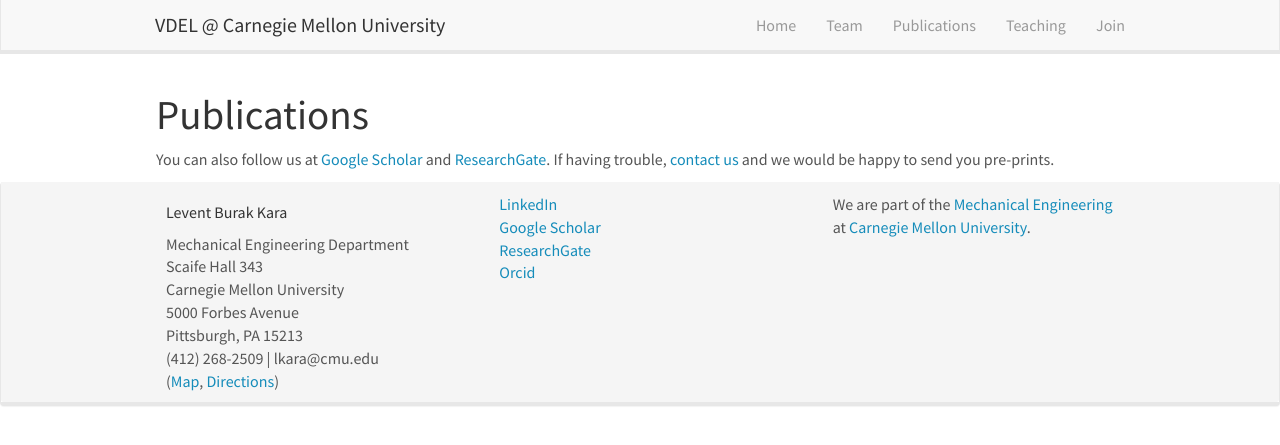
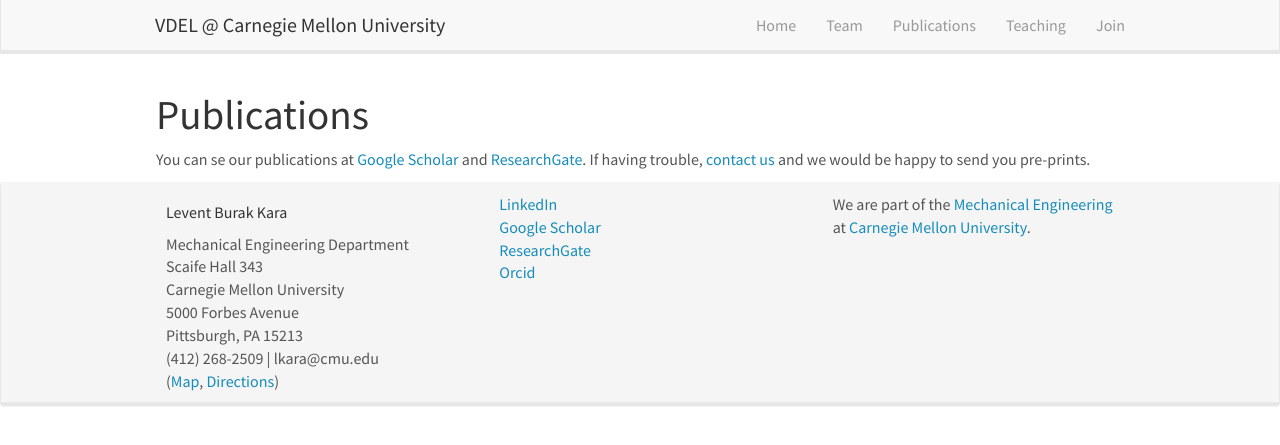
Before and after one commit to levburkara/levburkara.github.io, a Jekyll site: the page built from _pages/publications.md, in a window 1280 px wide. Shown: the top 445 px of the page. Built offline with Jekyll 4.4.1, drawn with Linux system fonts in a browser that asks for light colours; nearby versions of some CDN libraries.

Commit message:
Update publications.md

```diff
--- a/_pages/publications.md
+++ b/_pages/publications.md
@@ -8,7 +8,7 @@ permalink: /publications/
 
 # Publications
 
-You can also follow us at [Google Scholar](https://scholar.google.com/citations?user=_X2eOeQAAAAJ&hl=en) and [ResearchGate](https://www.researchgate.net/profile/Levent_Kara2). If having trouble, [contact us](mailto:lkara@cmu.edu) and we would be happy to send you pre-prints.
+You can se our publications at [Google Scholar](https://scholar.google.com/citations?user=_X2eOeQAAAAJ&hl=en) and [ResearchGate](https://www.researchgate.net/profile/Levent_Kara2). If having trouble, [contact us](mailto:lkara@cmu.edu) and we would be happy to send you pre-prints.
 
 <!--
 ## Highlights
```
